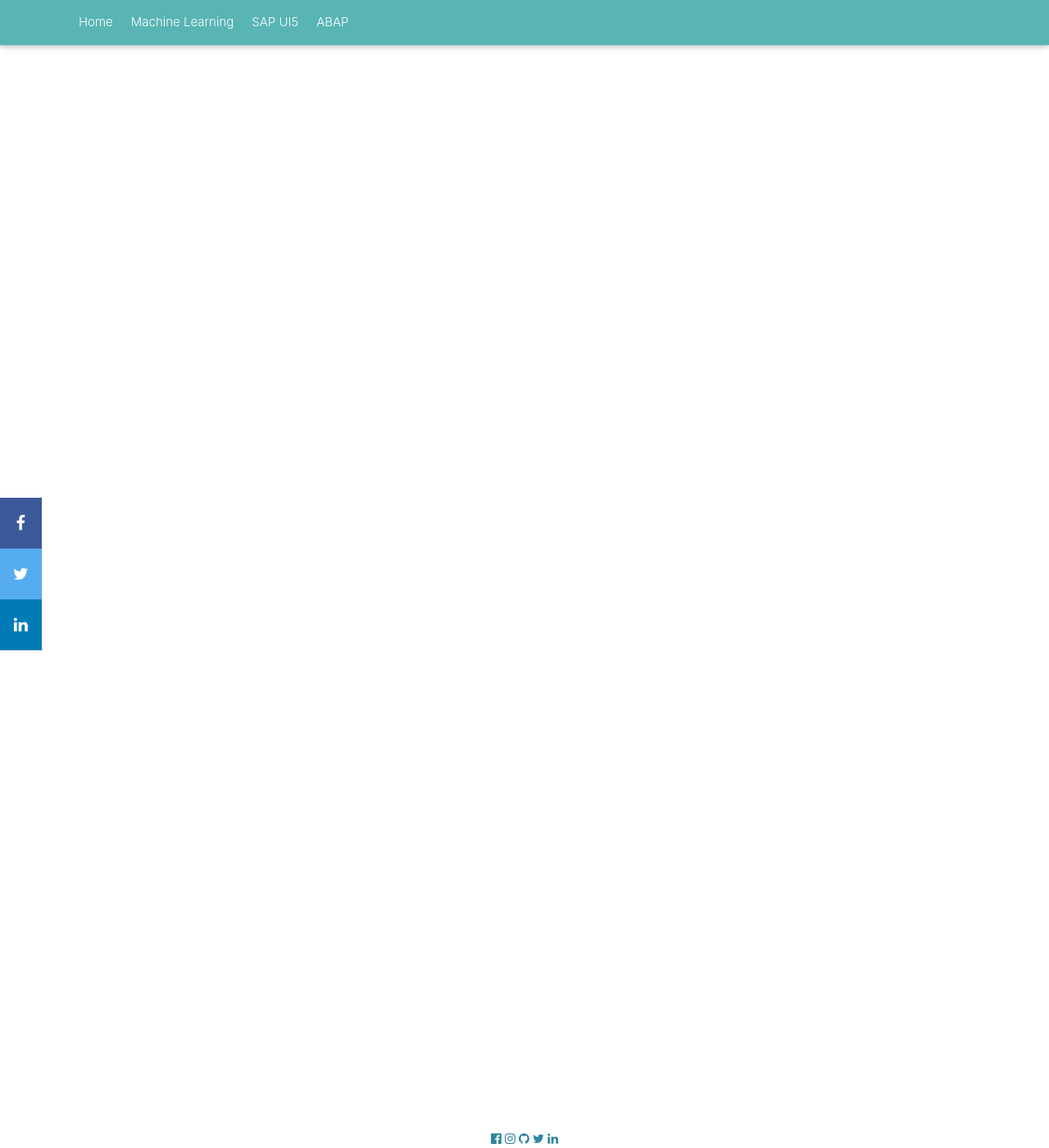
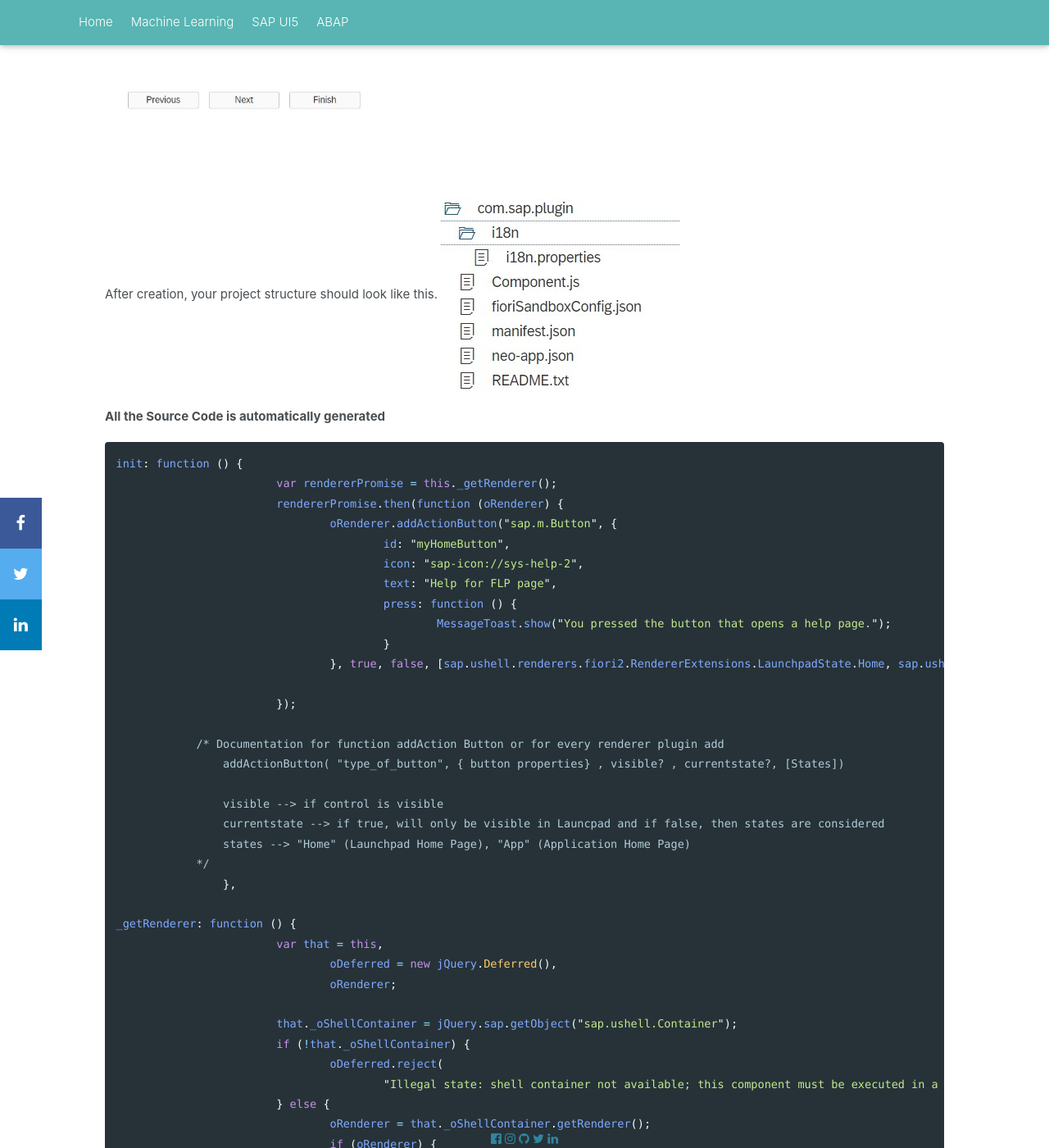
Before and after one commit to GauravChaudhary1/portfolio, a Jekyll site: the page built from _posts/2020-01-07-FioriPlugin.md, in a window 1280 px wide and 1400 px high, scrolled down 2323 px. Shown: the whole window at 82% size. Built offline with Jekyll 4.4.1, drawn with Linux system fonts in a browser that asks for light colours; nearby versions of some CDN libraries; our own code applies the rules of GitHub Pages for plain Markdown files; library files that are not in the unit come from our copies; some of the changed text lies outside the part shown.

Commit message:
BlogPost

````diff
--- a/_posts/2020-01-07-FioriPlugin.md
+++ b/_posts/2020-01-07-FioriPlugin.md
@@ -4,4 +4,136 @@ description: "How to create Fiori Launchpad Plugins to enhance the Launchpad or
 categories: [sapui5]
 tags: [fiori, pdf viewer]
 ---
-Post in progress
+
+<h3>Launchpad Plugins are used to enhance the Fiori Launchpad to extend the user experience.</h3>
+
+<p> Before begining to demonstrate how to create Fiori Launchpad Plugin, it is better to understand what is rendering. If you have already worked on the Custom Controls then you must already be aware of this concept. Rendering, in general, refers to getting or fetching of the data. In UI5 or Javascript, rendering refers to fetching or getting the DOM elements, which Javascript then uses for Manipulation. </p>
+
+<br><br>
+
+<p> Now lets see, how can we create a Fiori Plugin and how does it enhance the user experience. </p>
+<br><br>
+<h3> Step1: Check if Extensibility extension is activated. </h3>
+Extension - "SAP Fiori Launchpad Extensibility" needs to be enabled in order to create a launchpad plugin.
+<img src="{{site.url}}{{site.baseurl}}/images/Fiori/20200107/1.jpg">
+<br><br>
+<h3> Step2: Start Creating a new Project. Choose New->Project from Template.</h3>
+<img src="{{site.url}}{{site.baseurl}}/images/Fiori/20200107/2.jpg">
+
+<br><br>
+<h3> Step3: Give a project name.</h3>
+<img src="{{site.url}}{{site.baseurl}}/images/Fiori/20200107/3.jpg">
+
+<br><br>
+<h3> Step4: Give a plugin name and Title.</h3>
+Select any of the check to get the sample code of the Plugin that needs to installed. In this case, I am going with Buttons in Me Area.
+<img src="{{site.url}}{{site.baseurl}}/images/Fiori/20200107/4.jpg">
+
+<br> <br>
+
+After creation, your project structure should look like this.
+<img src="{{site.url}}{{site.baseurl}}/images/Fiori/20200107/5.jpg">
+
+
+<b> All the Source Code is automatically generated</b>
+
+```javascript
+init: function () {
+			var rendererPromise = this._getRenderer();
+			rendererPromise.then(function (oRenderer) {
+				oRenderer.addActionButton("sap.m.Button", {
+					id: "myHomeButton",
+					icon: "sap-icon://sys-help-2",
+					text: "Help for FLP page",
+					press: function () {
+						MessageToast.show("You pressed the button that opens a help page.");
+					}
+				}, true, false, [sap.ushell.renderers.fiori2.RendererExtensions.LaunchpadState.Home, sap.ushell.renderers.fiori2.RendererExtensions.LaunchpadState.App]);
+
+			});
+
+            /* Documentation for function addAction Button or for every renderer plugin add
+                addActionButton( "type_of_button", { button properties} , visible? , currentstate?, [States])
+
+                visible --> if control is visible
+                currentstate --> if true, will only be visible in Launcpad and if false, then states are considered
+                states --> "Home" (Launchpad Home Page), "App" (Application Home Page)
+            */
+		},
+
+_getRenderer: function () {
+			var that = this,
+				oDeferred = new jQuery.Deferred(),
+				oRenderer;
+
+			that._oShellContainer = jQuery.sap.getObject("sap.ushell.Container");
+			if (!that._oShellContainer) {
+				oDeferred.reject(
+					"Illegal state: shell container not available; this component must be executed in a unified shell runtime context.");
+			} else {
+				oRenderer = that._oShellContainer.getRenderer();
+				if (oRenderer) {
+					oDeferred.resolve(oRenderer);
+				} else {
+					// renderer not initialized yet, listen to rendererCreated event
+					that._onRendererCreated = function (oEvent) {
+						oRenderer = oEvent.getParameter("renderer");
+						if (oRenderer) {
+							oDeferred.resolve(oRenderer);
+						} else {
+							oDeferred.reject("Illegal state: shell renderer not available after recieving 'rendererLoaded' event.");
+						}
+					};
+					that._oShellContainer.attachRendererCreatedEvent(that._onRendererCreated);
+				}
+			}
+			return oDeferred.promise();
+		}
+
+```
+<br><br>
+<h3> Step5: Run the project.</h3>
+<img src="{{site.url}}{{site.baseurl}}/images/Fiori/20200107/6.jpg">
+<br><br>
+<h3> Step6: Select Run as SAP Fiori Launchpad Sandbox</h3>
+<img src="{{site.url}}{{site.baseurl}}/images/Fiori/20200107/7.jpg">
+<br><br>
+<h3> Step7: In general tab, select file name "fioriSandboxConfig.json".</h3>
+<img src="{{site.url}}{{site.baseurl}}/images/Fiori/20200107/8.jpg">
+<br><br>
+<h3> Step8: In URL Components, enter URL hash fragment.</h3>
+<img src="{{site.url}}{{site.baseurl}}/images/Fiori/20200107/9.jpg">
+<br><br>
+
+<h3> Step9: Save and Run the application.</h3>
+<img src="{{site.url}}{{site.baseurl}}/images/Fiori/20200107/10.jpg">
+
+<br><br>
+<h3> Now, lets talk about the deployment.</h3>
+<p>Once the application is deployed, plugin needs to be activated.</p>
+<p> To activate, you need to register this app and provide the semantic object.</p>
+<br><br>
+<h3> Step10: Deploy the application of SAP Cloud Platform.</h3>
+<img src="{{site.url}}{{site.baseurl}}/images/Fiori/20200107/11.jpg">
+<img src="{{site.url}}{{site.baseurl}}/images/Fiori/20200107/12.jpg">
+<img src="{{site.url}}{{site.baseurl}}/images/Fiori/20200107/13.jpg">
+<br><br>
+<h3 style="color: red;"> Do not Register on Fiori Launchpad Yet as this is not an application.</h3>
+<br><br>
+<h3> Step11: Logon to the Cloud Platform and Enter to the Site Admin via Portal Service.</h3>
+<h3> Navigate to Content Management-> Apps. And Add the application.</h3>
+<img src="{{site.url}}{{site.baseurl}}/images/Fiori/20200107/14.jpg">
+<br><br>
+<h3> Step12: Select the Deployed app in App Resource and App Type as Shell Plugin.</h3>
+<img src="{{site.url}}{{site.baseurl}}/images/Fiori/20200107/15.jpg">
+<br><br>
+<h3> Step13: Assign the catalog to this app.</h3>
+<img src="{{site.url}}{{site.baseurl}}/images/Fiori/20200107/16.jpg">
+<br><br>
+<h3> Step14: Now run the Website.</h3>
+<img src="{{site.url}}{{site.baseurl}}/images/Fiori/20200107/17.jpg">
+
+<br><br>
+<b><i>*Phew*</i></b> This has been a long article but a good learning, right?
+
+Happy Learning!
````
Also changed, not shown: images/Fiori/20200107/1.jpg (added), images/Fiori/20200107/10.jpg (added), images/Fiori/20200107/11.jpg (added), images/Fiori/20200107/12.jpg (added), images/Fiori/20200107/13.jpg (added), images/Fiori/20200107/14.jpg (added), images/Fiori/20200107/15.jpg (added), images/Fiori/20200107/16.jpg (added), images/Fiori/20200107/17.jpg (added), images/Fiori/20200107/2.jpg (added), images/Fiori/20200107/3.jpg (added), images/Fiori/20200107/4.jpg (added), images/Fiori/20200107/5.jpg (added), images/Fiori/20200107/6.jpg (added), 3 more files.
